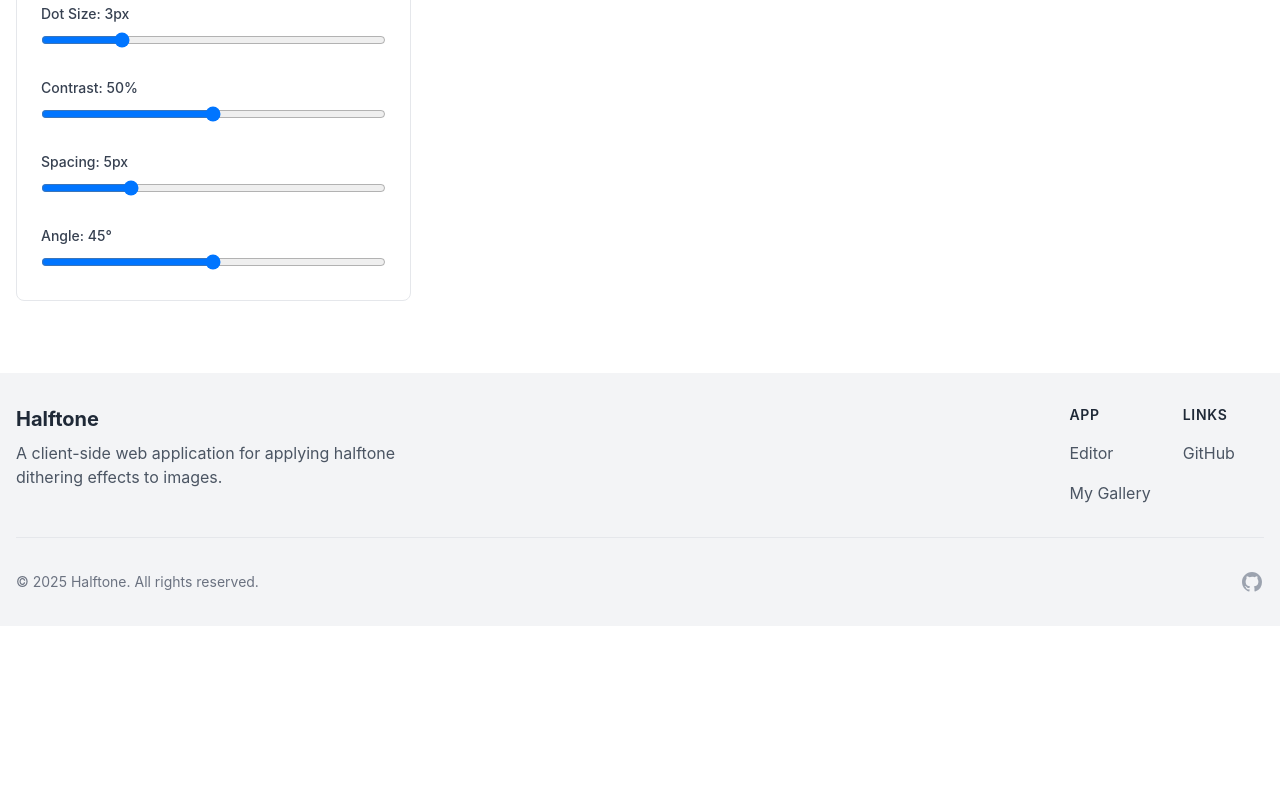
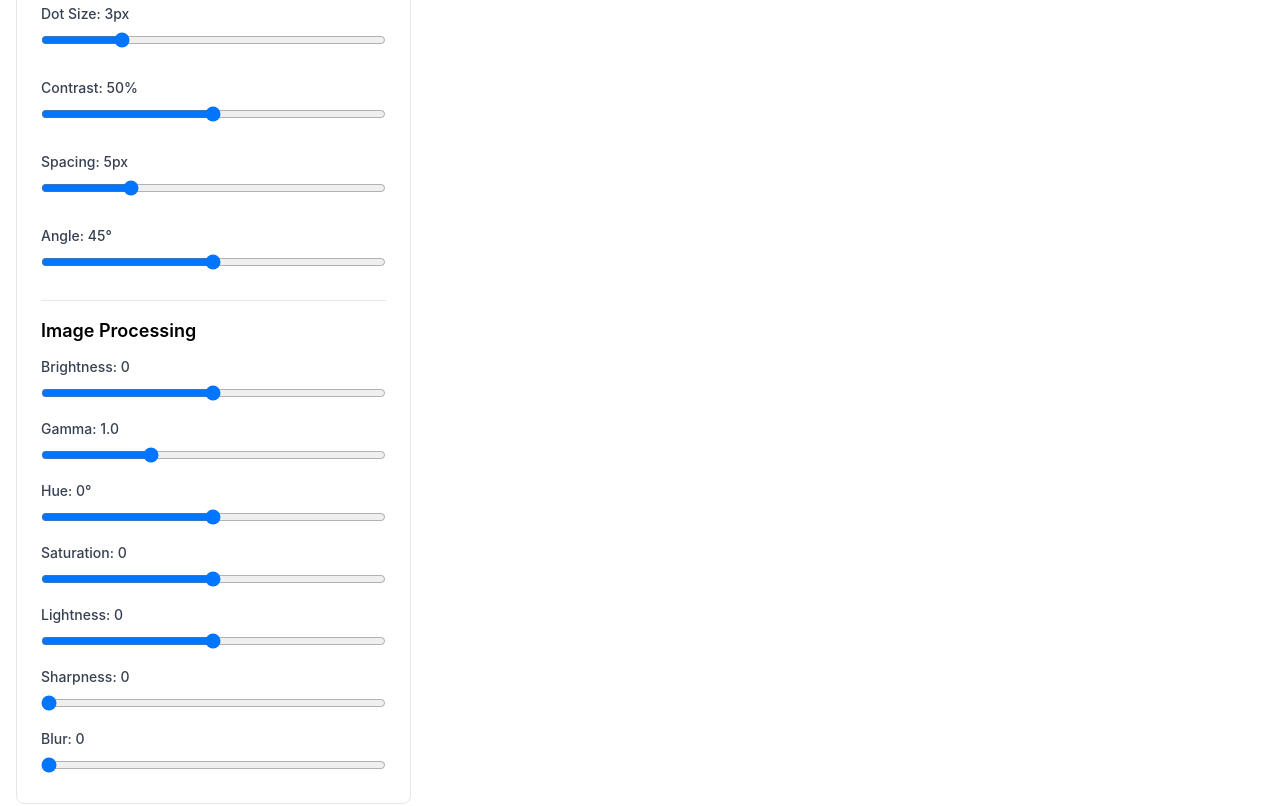
Before and after one commit to AntonioLujanoLuna/DitheringApp, a React (Vite) app: page /#/editor in a window 1280 px wide. Shown: the part 782-1588 px from the top of the page. Before the commit the page ends 1408 px from the top, so only its background shows below. Built offline with nearby package versions, Linux system fonts and the light colour scheme.

Commit message:
Remove deprecated files and update SettingsPanel to include new dithering algorithms and controls for pattern and multi-tone dithering. Enhance image processing options with additional parameters for brightness, gamma correction, hue, saturation, lightness, sharpness, and blur.

```diff
--- a/src/components/editor/SettingsPanel.tsx
+++ b/src/components/editor/SettingsPanel.tsx
@@ -2,6 +2,8 @@
 import React from 'react';
 import { useEditorStore } from '../../store/useEditorStore';
 import { usePresetStore } from '../../store/usePresetStore';
+import { PatternType } from '../../lib/algorithms/patternDithering';
+import { MultiToneAlgorithm } from '../../lib/algorithms/multiTone';
 
 interface SettingsPanelProps {
   onSavePreset: () => void;
@@ -16,6 +18,17 @@ const SettingsPanel: React.FC<SettingsPanelProps> = ({ onSavePreset }) => {
     spacing,
     angle,
     customColors,
+    patternType,
+    patternSize,
+    toneLevel,
+    multiToneAlgorithm,
+    brightness,
+    gammaCorrection,
+    hue,
+    saturation,
+    lightness,
+    sharpness,
+    blur,
     setAlgorithm,
     setDotSize,
     setContrast,
@@ -23,6 +36,17 @@ const SettingsPanel: React.FC<SettingsPanelProps> = ({ onSavePreset }) => {
     setSpacing,
     setAngle,
     setCustomColors,
+    setPatternType,
+    setPatternSize,
+    setToneLevel,
+    setMultiToneAlgorithm,
+    setBrightness,
+    setGammaCorrection,
+    setHue,
+    setSaturation,
+    setLightness,
+    setSharpness,
+    setBlur,
     resetSettings
   } = useEditorStore();
 
@@ -122,6 +146,18 @@ const SettingsPanel: React.FC<SettingsPanelProps> = ({ onSavePreset }) => {
           <option value="floydSteinberg">Floyd-Steinberg Dithering</option>
           <option value="atkinson">Atkinson Dithering</option>
           <option value="halftone">Halftone Dithering</option>
+          <option value="jarvisJudiceNinke">Jarvis-Judice-Ninke Dithering</option>
+          <option value="stucki">Stucki Dithering</option>
+          <option value="burkes">Burkes Dithering</option>
+          <option value="sierraLite">Sierra Lite Dithering</option>
+          <option value="random">Random Dithering</option>
+          <option value="voidAndCluster">Void and Cluster Dithering</option>
+          <option value="blueNoise">Blue Noise Dithering</option>
+          <option value="riemersma">Riemersma Dithering</option>
+          <option value="directBinarySearch">Direct Binary Search Dithering</option>
+          <option value="pattern">Pattern Dithering</option>
+          <option value="multiTone">Multi-tone Dithering</option>
+          <option value="selective">Selective Dithering</option>
         </select>
       </div>
 
@@ -268,6 +304,235 @@ const SettingsPanel: React.FC<SettingsPanelProps> = ({ onSavePreset }) => {
           </div>
         </>
       )}
+
+      {/* Pattern Dithering Controls */}
+      {algorithm === 'pattern' && (
+        <>
+          <div className="space-y-2">
+            <label className="block text-sm font-medium text-gray-700">
+              Pattern Type
+            </label>
+
+            <select
+              value={patternType}
+              onChange={(e) => setPatternType(e.target.value as PatternType)}
+              className="input"
+            >
+              <option value="dots">Dots</option>
+              <option value="lines">Lines</option>
+              <option value="crosses">Crosses</option>
+              <option value="diamonds">Diamonds</option>
+              <option value="waves">Waves</option>
+              <option value="bricks">Bricks</option>
+              <option value="custom">Custom</option>
+            </select>
+          </div>
+
+          <div className="space-y-2">
+            <div className="flex justify-between">
+              <label className="block text-sm font-medium text-gray-700">
+                Pattern Size: {patternSize}px
+              </label>
+            </div>
+
+            <input
+              type="range"
+              min="2"
+              max="16"
+              value={patternSize}
+              onChange={(e) => setPatternSize(parseInt(e.target.value))}
+              className="slider"
+            />
+          </div>
+        </>
+      )}
+
+      {/* Multi-tone Dithering Controls */}
+      {algorithm === 'multiTone' && (
+        <>
+          <div className="space-y-2">
+            <label className="block text-sm font-medium text-gray-700">
+              Multi-tone Algorithm
+            </label>
+
+            <select
+              value={multiToneAlgorithm}
+              onChange={(e) => setMultiToneAlgorithm(e.target.value as MultiToneAlgorithm)}
+              className="input"
+            >
+              <option value="ordered">Ordered</option>
+              <option value="errorDiffusion">Error Diffusion</option>
+              <option value="blueNoise">Blue Noise</option>
+            </select>
+          </div>
+
+          <div className="space-y-2">
+            <div className="flex justify-between">
+              <label className="block text-sm font-medium text-gray-700">
+                Tone Levels: {toneLevel}
+              </label>
+            </div>
+
+            <input
+              type="range"
+              min="2"
+              max="8"
+              value={toneLevel}
+              onChange={(e) => setToneLevel(parseInt(e.target.value))}
+              className="slider"
+            />
+          </div>
+        </>
+      )}
+
+      {/* Selective Dithering Controls */}
+      {algorithm === 'selective' && (
+        <div className="p-4 bg-gray-100 rounded-lg">
+          <h3 className="text-md font-semibold mb-2">Selective Dithering</h3>
+          <p className="text-sm text-gray-700 mb-2">
+            This feature requires selecting regions and assigning different algorithms to each region.
+          </p>
+          <p className="text-sm text-gray-700">
+            Please use the region selection tools in the editor to define areas for different dithering algorithms.
+          </p>
+
+          {/* Placeholder for region selection tools - would be implemented in future versions */}
+          <div className="mt-3 p-3 border border-dashed border-gray-400 rounded-lg text-center text-sm text-gray-500">
+            Region selection tools coming soon
+          </div>
+        </div>
+      )}
+
+      {/* Image Processing Controls - always visible */}
+      <div className="pt-4 border-t border-gray-200">
+        <h3 className="text-lg font-semibold mb-3">Image Processing</h3>
+
+        {/* Brightness slider */}
+        <div className="space-y-2 mt-3">
+          <div className="flex justify-between">
+            <label className="block text-sm font-medium text-gray-700">
+              Brightness: {brightness}
+            </label>
+          </div>
+
+          <input
+            type="range"
+            min="-100"
+            max="100"
+            value={brightness}
+            onChange={(e) => setBrightness(parseInt(e.target.value))}
+            className="slider"
+          />
+        </div>
+
+        {/* Gamma correction slider */}
+        <div className="space-y-2 mt-3">
+          <div className="flex justify-between">
+            <label className="block text-sm font-medium text-gray-700">
+              Gamma: {gammaCorrection.toFixed(1)}
+            </label>
+          </div>
+
+          <input
+            type="range"
+            min="0.1"
+            max="3"
+            step="0.1"
+            value={gammaCorrection}
+            onChange={(e) => setGammaCorrection(parseFloat(e.target.value))}
+            className="slider"
+          />
+        </div>
+
+        {/* HSL Controls */}
+        <div className="space-y-2 mt-3">
+          <div className="flex justify-between">
+            <label className="block text-sm font-medium text-gray-700">
+              Hue: {hue}°
+            </label>
+          </div>
+
+          <input
+            type="range"
+            min="-180"
+            max="180"
+            value={hue}
+            onChange={(e) => setHue(parseInt(e.target.value))}
+            className="slider"
+          />
+        </div>
+
+        <div className="space-y-2 mt-3">
+          <div className="flex justify-between">
+            <label className="block text-sm font-medium text-gray-700">
+              Saturation: {saturation}
+            </label>
+          </div>
+
+          <input
+            type="range"
+            min="-100"
+            max="100"
+            value={saturation}
+            onChange={(e) => setSaturation(parseInt(e.target.value))}
+            className="slider"
+          />
+        </div>
+
+        <div className="space-y-2 mt-3">
+          <div className="flex justify-between">
+            <label className="block text-sm font-medium text-gray-700">
+              Lightness: {lightness}
+            </label>
+          </div>
+
+          <input
+            type="range"
+            min="-100"
+            max="100"
+            value={lightness}
+            onChange={(e) => setLightness(parseInt(e.target.value))}
+            className="slider"
+          />
+        </div>
+
+        {/* Sharpness slider */}
+        <div className="space-y-2 mt-3">
+          <div className="flex justify-between">
+            <label className="block text-sm font-medium text-gray-700">
+              Sharpness: {sharpness}
+            </label>
+          </div>
+
+          <input
+            type="range"
+            min="0"
+            max="5"
+            step="0.1"
+            value={sharpness}
+            onChange={(e) => setSharpness(parseFloat(e.target.value))}
+            className="slider"
+          />
+        </div>
+
+        {/* Blur slider */}
+        <div className="space-y-2 mt-3">
+          <div className="flex justify-between">
+            <label className="block text-sm font-medium text-gray-700">
+              Blur: {blur}
+            </label>
+          </div>
+
+          <input
+            type="range"
+            min="0"
+            max="10"
+            value={blur}
+            onChange={(e) => setBlur(parseInt(e.target.value))}
+            className="slider"
+          />
+        </div>
+      </div>
     </div>
   );
 };
```
Also changed, not shown: 5 other files (tests, documents, lock files or other folders).
